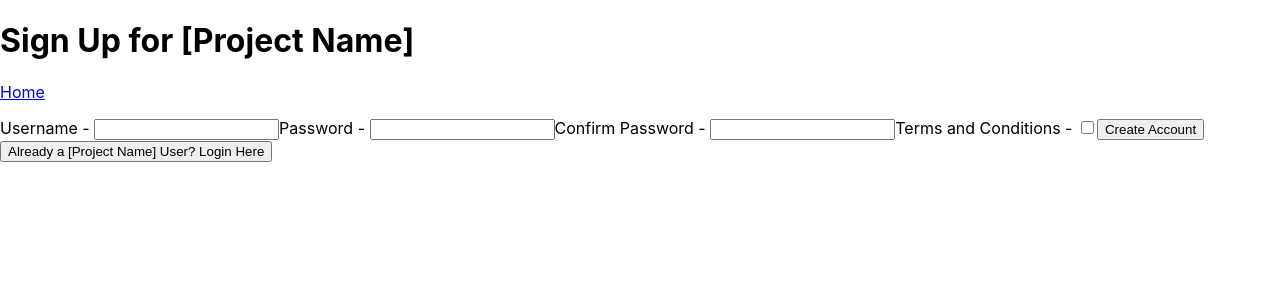
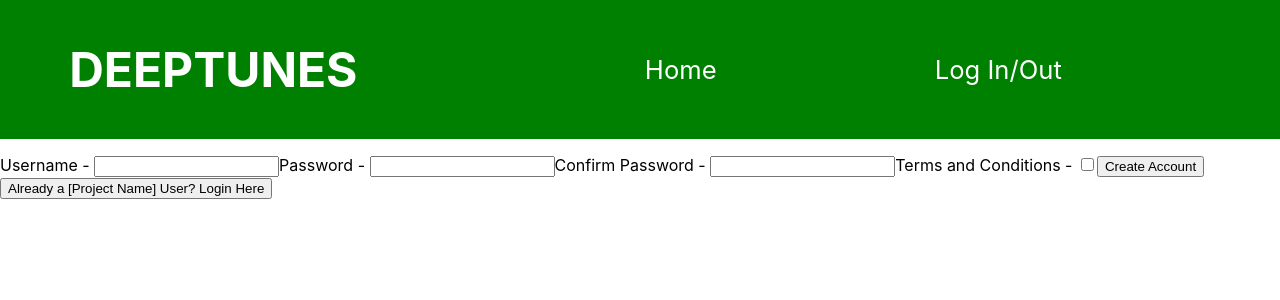
Before and after one commit to joowoonk/frontend-1, a React (Create React App) app in the folder frontend/: page /signup in a window 1280 px wide. Shown: the top 300 px of the page. Built offline with nearby package versions, Linux system fonts and the light colour scheme.

Commit message:
navbar and pages

```diff
--- a/frontend/package.json
+++ b/frontend/package.json
@@ -14,6 +14,7 @@
     "react-scripts": "3.4.1",
     "redux": "^4.0.5",
     "redux-thunk": "^2.3.0",
+    "sass": "^1.26.5",
     "yup": "^0.28.4"
   },
   "scripts": {
--- a/frontend/src/components/App/App.js
+++ b/frontend/src/components/App/App.js
@@ -2,11 +2,12 @@ import React from "react";
 import { Route, Switch, Link } from "react-router-dom";
 
 import LoginPage from "../LoginPage/LoginPage.js";
-import SignUpPage from "../Registration/SignUpPage.js";
+import SignUpPage from "../../pages/Registration/SignUpPage";
 
 import "./App.css";
 import PrivateRoute from "../PrivateRoute/PrivateRoute.js";
 import UserPlaylist from "../UserPlaylist/UserPlaylist.js";
+import HomePage from "../../pages/HomePage.js";
 
 function App() {
   return (
@@ -18,7 +19,7 @@ function App() {
         </Route>
 
         <Route path="/login">
-          <LoginPage />
+          <HomePage />
         </Route>
 
         <Route path="/signup">
--- a/frontend/src/components/LoginPage/LoginPage.js
+++ b/frontend/src/components/LoginPage/LoginPage.js
@@ -71,22 +71,15 @@ function LoginPage() {
     axiosWithAuth()
       .post("/auth/login", formValues)
       .then((res) => {
-        console.log(res.data);
+        // console.log(res.data);
         localStorage.setItem("token", res.data.token);
-        push("/songlist");
+        push("/usersonglist");
       });
   };
 
   return (
     <div className="login-page">
-      <header className="login-page-header">
-        {/* <img src={logo} alt='website logo'/> */}
-        <h1 className="login-page-title">Project Name</h1>
-
-        <nav>
-          <Link to="/">Home</Link>
-        </nav>
-      </header>
+      <header className="login-page-header"></header>
 
       <LoginForm
         values={formValues}
--- /dev/null
+++ b/frontend/src/components/NavBar/NavBar.js
@@ -0,0 +1,17 @@
+import React from "react";
+import "./nav.styles.scss";
+import { Link } from "react-router-dom";
+
+const Nav = () => {
+  return (
+    <nav className="topNav">
+      <h1 className="logo">DEEPTUNES</h1>
+      <div className="menuNav">
+        <Link to="/">Home</Link>
+        <Link to="login">Log In/Out</Link>
+      </div>
+    </nav>
+  );
+};
+
+export default Nav;
--- /dev/null
+++ b/frontend/src/components/NavBar/nav.styles.scss
@@ -0,0 +1,28 @@
+nav {
+  display: flex;
+  justify-content: space-evenly;
+  width: 100%;
+  background-color: green;
+
+  .menuNav {
+    font-size: 1.6rem;
+    width: 80%;
+    a {
+      text-decoration: none;
+      margin: 0 0 0 0;
+      color: white;
+    }
+  }
+  h1 {
+    font-size: 3rem;
+    text-align: center;
+    width: 50%;
+    color: white;
+  }
+  .menuNav {
+    display: flex;
+    justify-content: space-evenly;
+    align-items: center;
+    width: 100%;
+  }
+}
--- a/frontend/src/components/Registration/SignUpForm.js
+++ /dev/null
@@ -1,93 +0,0 @@
-import React from "react";
-
-function SignUpForm(props) {
-  //   console.log(props);
-  const {
-    values,
-    onInputChange,
-    onCheckboxChange,
-    handleSubmit,
-    errors,
-  } = props;
-
-  return (
-    <form className="sign-up-form" onSubmit={handleSubmit}>
-      <div className="errors">
-        {/* {<p>{errors.firstName}</p>} */}
-        {/* {<p>{errors.lastName}</p>} */}
-        {<p>{errors.username}</p>}
-        {/* {<p>{errors.email}</p>} */}
-        {<p>{errors.password}</p>}
-        {/* {<p>{errors.}</p>} */}
-        {<p>{errors.terms}</p>}
-      </div>
-      {/* <label>
-        First Name -{" "}
-        <input
-          value={values.firstName}
-          onChange={onInputChange}
-          name="firstName"
-          type="text"
-        />
-      </label>
-      <label>
-        Last Name -{" "}
-        <input
-          value={values.lastName}
-          onChange={onInputChange}
-          name="lastName"
-          type="text"
-        />
-      </label> */}
-      <label>
-        Username -{" "}
-        <input
-          value={values.username}
-          onChange={onInputChange}
-          name="username"
-          type="text"
-        />
-      </label>
-      {/* <label>
-        Email -{" "}
-        <input
-          value={values.email}
-          onChange={onInputChange}
-          name="email"
-          type="email"
-        />
-      </label> */}
-      {/* maybe dropdown for birthday */}
-      <label>
-        Password -{" "}
-        <input
-          value={values.password}
-          onChange={onInputChange}
-          name="password"
-          type="password"
-        />
-      </label>
-      <label>
-        Confirm Password -{" "}
-        <input
-          value={values.confirmPassword}
-          onChange={onInputChange}
-          name="confirmPassword"
-          type="password"
-        />
-      </label>
-      <label>
-        Terms and Conditions -{" "}
-        <input
-          value={values.terms}
-          onChange={onCheckboxChange}
-          name="terms"
-          type="checkbox"
-        />
-      </label>
-      <button name="submit">Create Account</button>
-    </form>
-  );
-}
-
-export default SignUpForm;
--- a/frontend/src/components/UserPlaylist/UserPlaylist.js
+++ b/frontend/src/components/UserPlaylist/UserPlaylist.js
@@ -1,7 +1,11 @@
 import React from "react";
 
 const UserPlaylist = () => {
-  return <div>YOU HAVE LOG IN SUCCESSFULLY</div>;
+  return (
+    <div>
+      <h1>Logged In Successfully</h1>
+    </div>
+  );
 };
 
 export default UserPlaylist;
--- /dev/null
+++ b/frontend/src/pages/HomePage.js
@@ -0,0 +1,14 @@
+import React from "react";
+import LoginPage from "../components/LoginPage/LoginPage";
+import NavBar from "../components/NavBar/NavBar";
+
+const HomePage = () => {
+  return (
+    <div>
+      <NavBar />
+      <LoginPage />
+    </div>
+  );
+};
+
+export default HomePage;
--- /dev/null
+++ b/frontend/src/pages/Registration/SignUpForm.js
@@ -0,0 +1,95 @@
+import React from "react";
+
+function SignUpForm(props) {
+  //   console.log(props);
+  const {
+    values,
+    onInputChange,
+    onCheckboxChange,
+    handleSubmit,
+    errors,
+  } = props;
+
+  return (
+    <>
+      <form className="sign-up-form" onSubmit={handleSubmit}>
+        <div className="errors">
+          {/* {<p>{errors.firstName}</p>} */}
+          {/* {<p>{errors.lastName}</p>} */}
+          {<p>{errors.username}</p>}
+          {/* {<p>{errors.email}</p>} */}
+          {<p>{errors.password}</p>}
+          {/* {<p>{errors.}</p>} */}
+          {<p>{errors.terms}</p>}
+        </div>
+        {/* <label>
+        First Name -{" "}
+        <input
+          value={values.firstName}
+          onChange={onInputChange}
+          name="firstName"
+          type="text"
+        />
+      </label>
+      <label>
+        Last Name -{" "}
+        <input
+          value={values.lastName}
+          onChange={onInputChange}
+          name="lastName"
+          type="text"
+        />
+      </label> */}
+        <label>
+          Username -{" "}
+          <input
+            value={values.username}
+            onChange={onInputChange}
+            name="username"
+            type="text"
+          />
+        </label>
+        {/* <label>
+        Email -{" "}
+        <input
+          value={values.email}
+          onChange={onInputChange}
+          name="email"
+          type="email"
+        />
+      </label> */}
+        {/* maybe dropdown for birthday */}
+        <label>
+          Password -{" "}
+          <input
+            value={values.password}
+            onChange={onInputChange}
+            name="password"
+            type="password"
+          />
+        </label>
+        <label>
+          Confirm Password -{" "}
+          <input
+            value={values.confirmPassword}
+            onChange={onInputChange}
+            name="confirmPassword"
+            type="password"
+          />
+        </label>
+        <label>
+          Terms and Conditions -{" "}
+          <input
+            value={values.terms}
+            onChange={onCheckboxChange}
+            name="terms"
+            type="checkbox"
+          />
+        </label>
+        <button name="submit">Create Account</button>
+      </form>
+    </>
+  );
+}
+
+export default SignUpForm;
--- a/frontend/src/components/Registration/SignUpPage.js
+++ b/frontend/src/pages/Registration/SignUpPage.js
@@ -1,5 +1,6 @@
 import React, { useState } from "react";
 import { Link } from "react-router-dom";
+import NavBar from "../../components/NavBar/NavBar";
 
 import { useHistory } from "react-router-dom";
 // import axios from 'axios';
@@ -139,9 +140,11 @@ function SignUpPage() {
         })
         .then((res) => {
           console.log("testing", { res });
-          push("/login");
+          push("/preference");
         })
         .catch((err) => console.log(err, "ERROR TO SIGN UP"));
+    } else {
+      return <div>Not Working</div>;
     }
     console.log("not working");
   };
@@ -149,12 +152,9 @@ function SignUpPage() {
   return (
     <div className="sign-up-page">
       <header className="sign-up-header">
-        <h1 className="sign-up-page-title">Sign Up for [Project Name]</h1>
+        <NavBar />
+
         {/* <img src={logo} alt='website logo'/> */}
-
-        <nav>
-          <Link to="/">Home</Link>
-        </nav>
       </header>
 
       <SignUpForm
```
Also changed, not shown: 1 other file (tests, documents, lock files or other folders).
